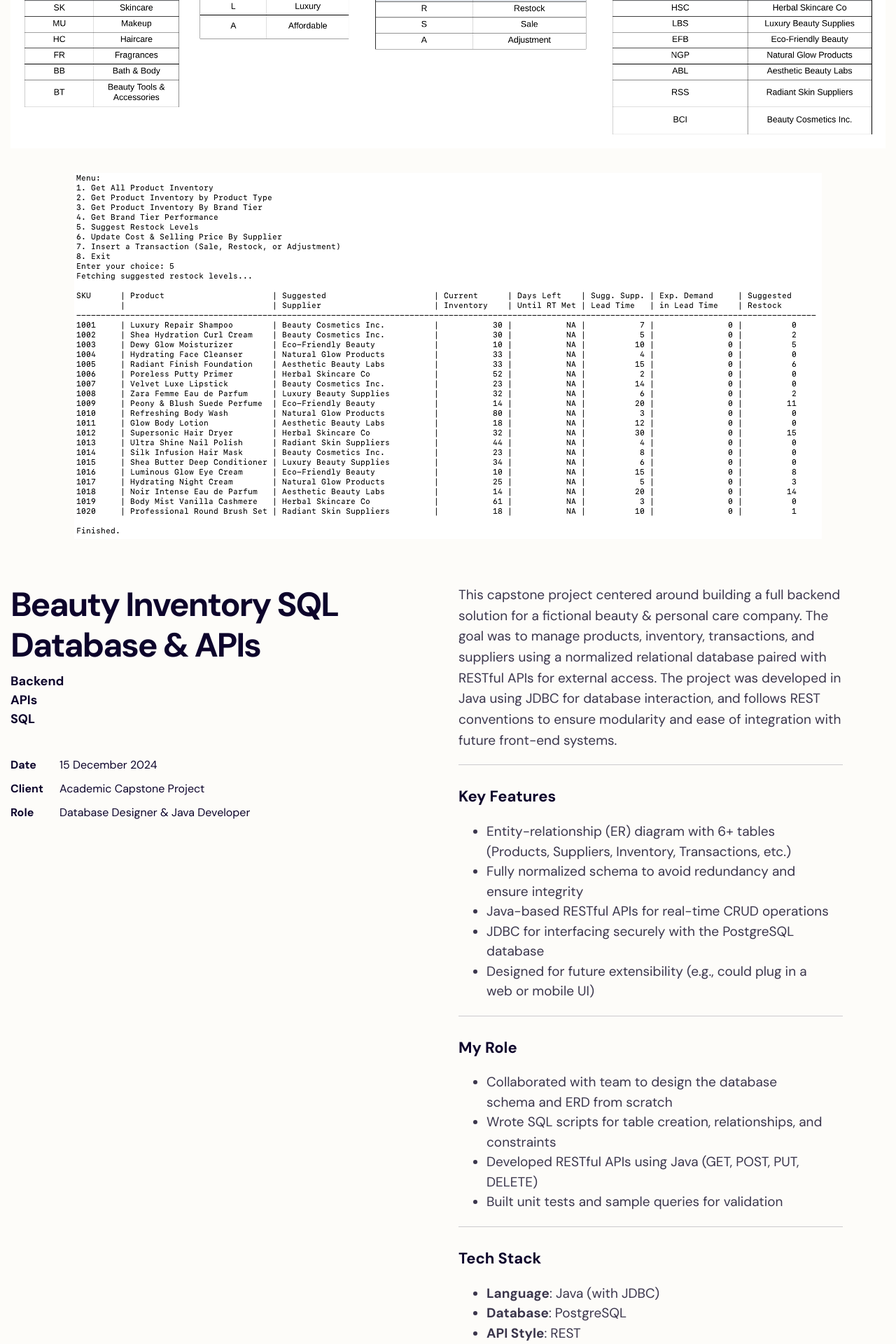
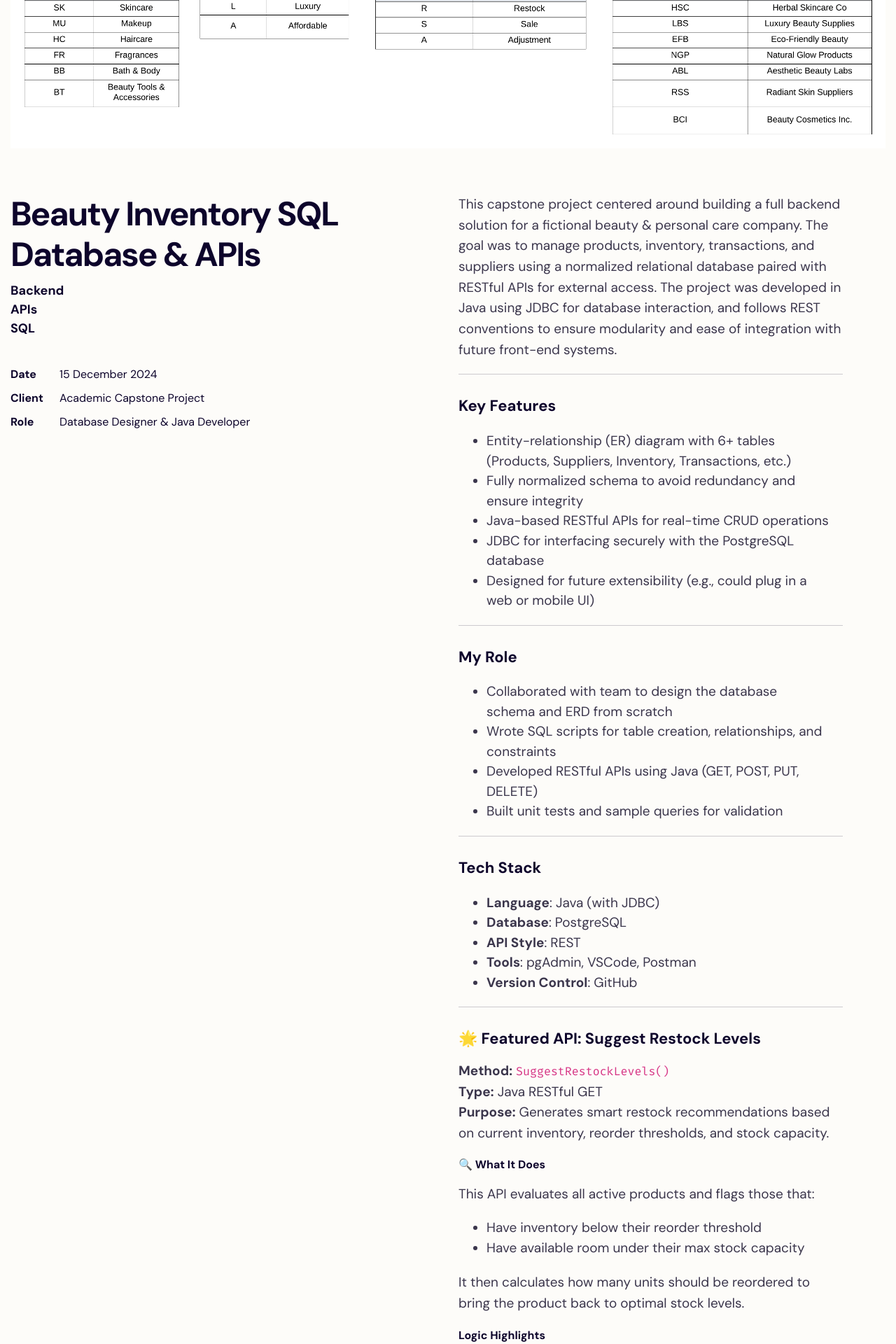
Before and after one commit to inaya-r/inaya-r.github.io, a Jekyll site: the page built from collections/_projects/project-1.md, in a window 1280 px wide. Shown: the part 712-2632 px from the top of the page at 70% size. Built offline with Jekyll 4.4.1, drawn with Linux system fonts in a browser that asks for light colours.

Commit message:
image formatting

```diff
--- a/collections/_projects/project-1.md
+++ b/collections/_projects/project-1.md
@@ -11,7 +11,7 @@ client: "Academic Capstone Project"
 role: "Database Designer & Java Developer"
 gallery:
     - image: "/assets/images/beauty_inventory/beauty_inv_schema.png"
-    - image: "/assets/images/beauty_inventory/suggest_restock_output.png"
+    #- image: "/assets/images/beauty_inventory/suggest_restock_output.png"
 
 ---
 
```
